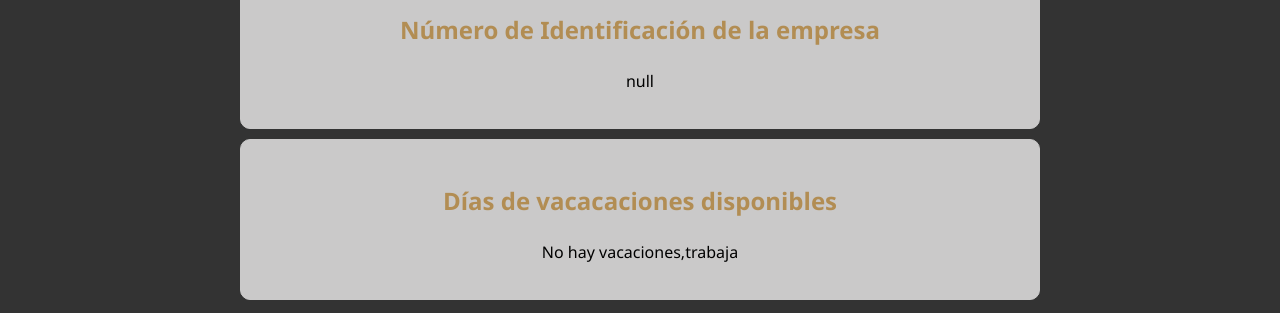
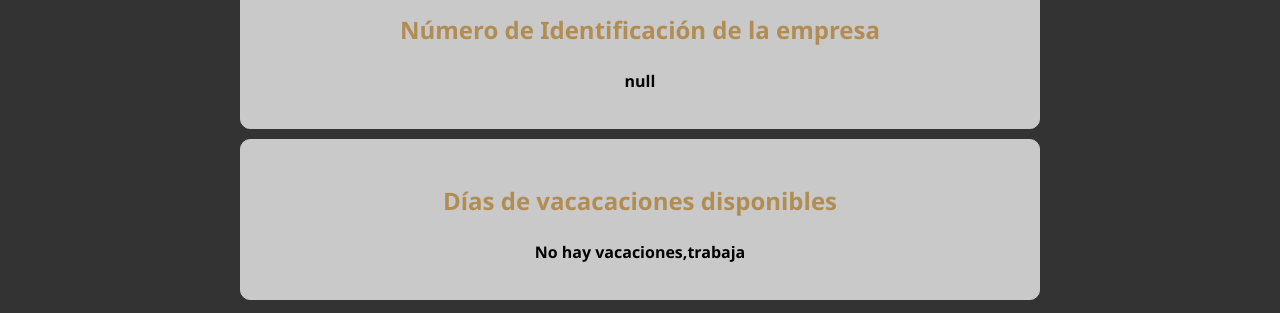
Before and after one commit to SyTW2324/E02, a Vue app in the folder labRecApp/frontend/: page /profile in a window 1280 px wide. Shown: the part 621-934 px from the top of the page. Built offline with nearby package versions, Linux system fonts and the light colour scheme.

Commit message:
Se cambia la fuente del texto

```diff
--- a/labRecApp/frontend/src/components/userProfileComponent.vue
+++ b/labRecApp/frontend/src/components/userProfileComponent.vue
@@ -35,14 +35,14 @@
             <!--<div class="extra-info-panel">-->
             <div class="panel-item">
                 <h3 class="golden-text medium-text" >Número de Identificación de la empresa</h3>
-                <p class="small-text" >{{ getUserSecurityNumber() }}</p>
+                <p class="small-text" style="font-weight: bold;">{{ getUserSecurityNumber() }}</p>
             </div>
         </div>
 
         <div class="vacation-days-container">
             <div class="panel-item">
                 <h3 class="golden-text medium-text" >Días de vacacaciones disponibles</h3>
-                <p class="small-text">{{ getUserVacationAvailableDays() }}</p>
+                <p class="small-text" style="font-weight: bold">{{ getUserVacationAvailableDays() }}</p>
             </div>
         </div>
 
```
